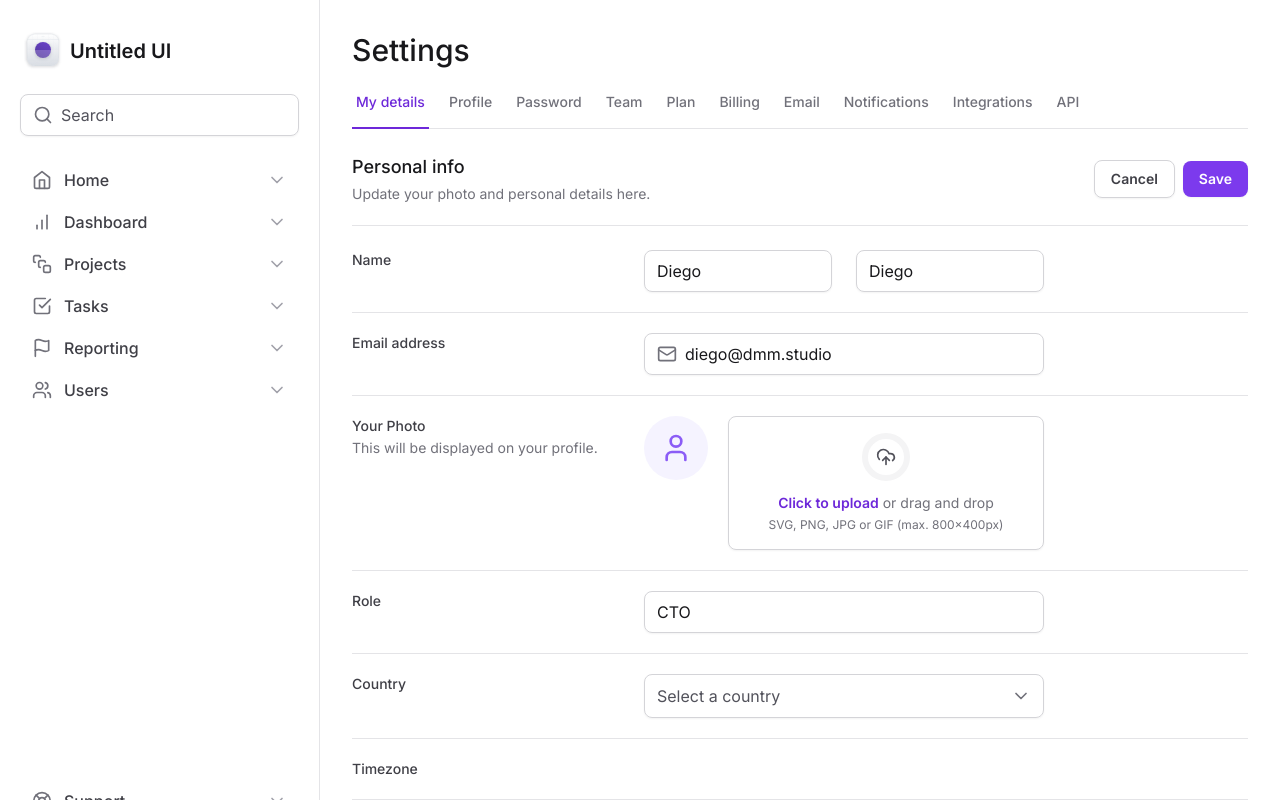
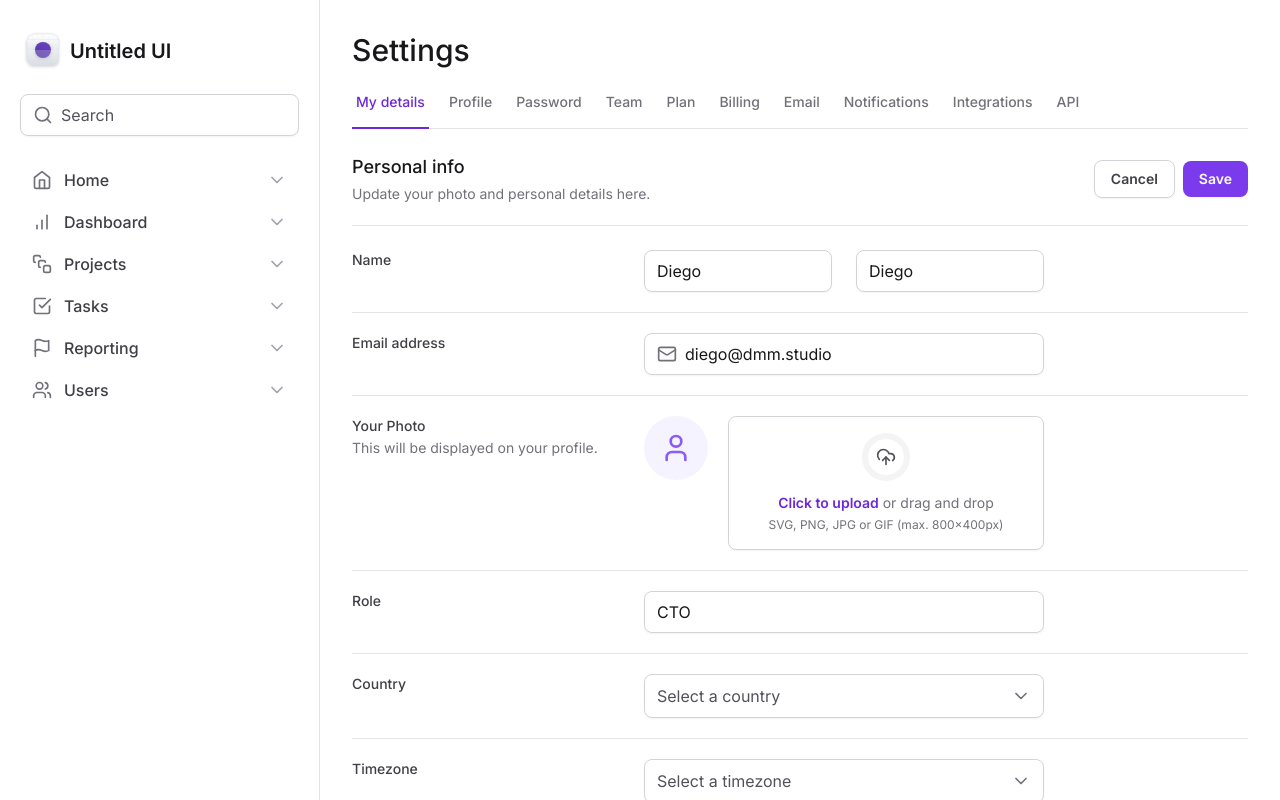
Before and after one commit to diegommagno/rocketseat-tailwind-next, a Next.js app: page / in a window 1280 px wide. Shown: the top 800 px of the page. Built offline with nearby package versions, Linux system fonts and the light colour scheme.

Commit message:
:sparkles: Feat: Add Timezone selection

```diff
--- a/src/app/page.tsx
+++ b/src/app/page.tsx
@@ -125,7 +125,13 @@ export default function Home() {
             >
               Timezone
             </label>
-            <div></div>
+            <Select placeholder="Select a timezone">
+              <SelectItem
+                value="utc-8"
+                text="Pacific Standard Time (UTC-08:00)"
+              />
+              <SelectItem value="utc-3" text="America São Paulo (UTC-03:00)" />
+            </Select>
           </div>
 
           <div className="grid grid-cols-form gap-3 pt-5">
```
